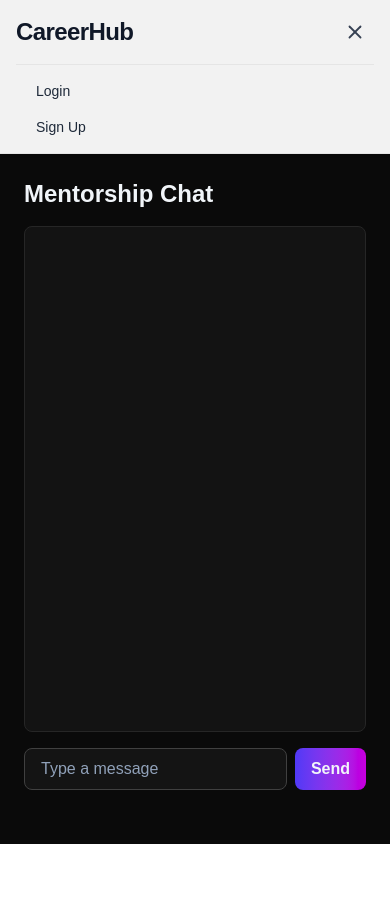
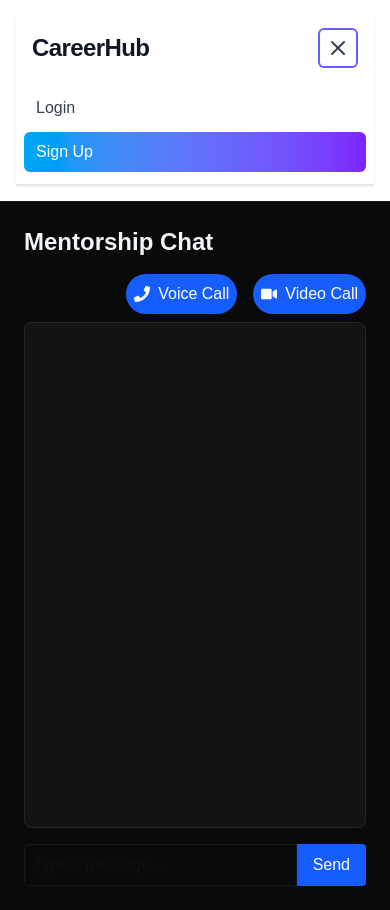
Before and after one commit to Sonusk4/major-2, a Next.js app: page /chat/1 in a window 390 px wide. Both pictures are taken after a click on the button 355 px from the left and 32 px from the top of the page. Before the commit the page ends 844 px from the top, so only its background shows below. Built offline with nearby package versions, Linux system fonts and the light colour scheme.

Commit message:
video call

```diff
--- a/package.json
+++ b/package.json
@@ -13,6 +13,7 @@
   },
   "dependencies": {
     "@google/generative-ai": "^0.24.1",
+    "@jitsi/react-sdk": "^1.4.4",
     "@react-three/drei": "^10.7.6",
     "@react-three/fiber": "^9.3.0",
     "@swc/helpers": "^0.5.17",
@@ -25,6 +26,9 @@
     "next": "15.4.2",
     "react": "19.1.0",
     "react-dom": "19.1.0",
+    "react-icons": "^5.5.0",
+    "socket.io": "^4.8.1",
+    "socket.io-client": "^4.8.1",
     "three": "^0.180.0"
   },
   "devDependencies": {
--- a/src/app/chat/[mentorshipId]/page.js
+++ b/src/app/chat/[mentorshipId]/page.js
@@ -1,8 +1,9 @@
 'use client';
 
 import { useEffect, useRef, useState } from 'react';
-import { useParams } from 'next/navigation';
+import { useParams, useRouter } from 'next/navigation';
 import Navbar from '@/components/Navbar';
+import { FaVideo, FaPhone } from 'react-icons/fa';
 
 export default function ChatPage() {
   const routeParams = useParams();
@@ -19,6 +20,17 @@ export default function ChatPage() {
   const [menteeId, setMenteeId] = useState(null);
   const bottomRef = useRef(null);
   const containerRef = useRef(null);
+  const router = useRouter();
+
+  const handleVideoCall = () => {
+  const roomName = `mentorship-${mentorshipId}-${Date.now()}`;
+  router.push(`/video-call/${roomName}`);
+};
+
+  const handleVoiceCall = () => {
+    // Implement voice call functionality
+    router.push(`/voice-call/${mentorshipId}`);
+  };
 
   const scrollToBottom = () => {
     bottomRef.current?.scrollIntoView({ behavior: 'smooth' });
@@ -140,9 +152,27 @@ export default function ChatPage() {
 
   return (
     <div className="min-h-screen bg-neutral-950">
+      <div className="flex justify-between items-center p-4 bg-white border-b">
         <Navbar />
+      </div>
       <div className="max-w-3xl mx-auto px-6 py-6">
         <h1 className="text-2xl font-bold text-slate-100 mb-4">Mentorship Chat</h1>
+        <div className="flex justify-end space-x-4 mb-2">
+            <button
+              onClick={handleVoiceCall}
+              className="p-2 rounded-full bg-blue-600 text-white hover:bg-blue-700 transition-colors flex items-center gap-2"
+              title="Voice Call"
+            >
+              <FaPhone /> <span>Voice Call</span>
+            </button>
+            <button
+              onClick={handleVideoCall}
+              className="p-2 rounded-full bg-blue-600 text-white hover:bg-blue-700 transition-colors flex items-center gap-2"
+              title="Video Call"
+            >
+              <FaVideo /> <span>Video Call</span>
+            </button>
+          </div>
         <div ref={containerRef} className="relative h-[60vh] overflow-y-auto rounded-lg border border-neutral-800 bg-neutral-900/70 p-4">
           {loading ? (
             <div className="text-slate-300">Loading...</div>
@@ -220,22 +250,25 @@ export default function ChatPage() {
           )}
           <div ref={bottomRef} />
         </div>
-        <div className="mt-4 flex gap-2">
+        <div className="mt-4">
+          <div className="flex">
             <input
               type="text"
               value={input}
               onChange={(e) => setInput(e.target.value)}
-            placeholder="Type a message"
-            className="flex-1 px-4 py-2 rounded-lg border border-neutral-700 bg-neutral-900/80 text-white placeholder-slate-400"
+              onKeyPress={(e) => e.key === 'Enter' && sendMessage()}
+              placeholder="Type a message..."
+              className="flex-1 p-2 border rounded-l focus:outline-none focus:ring-2 focus:ring-blue-500"
             />
             <button
               onClick={sendMessage}
-            className="px-4 py-2 rounded-lg font-semibold text-slate-100 bg-gradient-to-r from-indigo-600 to-fuchsia-600"
+              className="bg-blue-600 text-white px-4 py-2 rounded-r hover:bg-blue-700 focus:outline-none focus:ring-2 focus:ring-blue-500"
             >
               Send
             </button>
           </div>
         </div>
       </div>
+    </div>
   );
 }
--- /dev/null
+++ b/src/app/video-call/[roomId]/page.js
@@ -0,0 +1,85 @@
+'use client';
+
+import { useEffect, useRef } from 'react';
+import { useParams, useRouter } from 'next/navigation';
+import { JitsiMeeting } from '@jitsi/react-sdk';
+import { FaArrowLeft } from 'react-icons/fa';
+import { jitsiConfig } from '@/config/jitsi';
+
+export default function VideoCallPage() {
+  const router = useRouter();
+  const params = useParams();
+  const roomId = params.roomId;
+  const apiRef = useRef();
+
+  const handleApiReady = (api) => {
+    apiRef.current = api;
+    api.addListener('readyToClose', () => {
+      router.push('/');
+    });
+  };
+
+  return (
+    <div className="min-h-screen bg-gray-900">
+      <div className="p-4 bg-gray-800 flex items-center">
+        <button
+          onClick={() => router.back()}
+          className="text-white p-2 rounded-full hover:bg-gray-700 mr-4"
+          title="Back to chat"
+        >
+          <FaArrowLeft className="w-5 h-5" />
+        </button>
+        <h1 className="text-xl font-semibold text-white">Video Call</h1>
+      </div>
+
+      <div className="h-[calc(100vh-64px)] w-full">
+        <JitsiMeeting
+          roomName={roomId}
+          configOverwrite={{
+            ...jitsiConfig,
+            startWithAudioMuted: false,
+            startWithVideoMuted: false,
+            disableModeratorIndicator: true,
+            startScreenSharing: false,
+            enableEmailInStats: false,
+            enableWelcomePage: false,
+            enableClosePage: false,
+            prejoinPageEnabled: false,
+            disableSelfView: false,
+            toolbarButtons: [
+              'microphone', 'camera', 'closedcaptions', 'desktop', 'fullscreen',
+              'fodeviceselection', 'hangup', 'profile', 'chat', 'recording',
+              'livestreaming', 'etherpad', 'sharedvideo', 'settings', 'raisehand',
+              'videoquality', 'filmstrip', 'invite', 'feedback', 'stats', 'shortcuts',
+              'tileview', 'videobackgroundblur', 'download', 'mute-everyone', 'security'
+            ],
+          }}
+          interfaceConfigOverwrite={{
+            DISABLE_JOIN_LEAVE_NOTIFICATIONS: true,
+            SHOW_JITSI_WATERMARK: false,
+            SHOW_WATERMARK_FOR_GUESTS: false,
+            DEFAULT_BACKGROUND: '#f0f0f0',
+            INITIAL_TOOLBAR_TIMEOUT: 5000,
+            TOOLBAR_ALWAYS_VISIBLE: false,
+            SHOW_CHROME_EXTENSION_BANNER: false,
+            VIDEO_QUALITY_LABEL_DISABLED: true,
+            MOBILE_APP_PROMO: false,
+            HIDE_INVITE_MORE_HEADER: true,
+            DISPLAY_WELCOME_PAGE_CONTENT: false,
+            DISPLAY_WELCOME_PAGE_TOOLBAR_ADDITIONAL_CONTENT: false,
+            APP_NAME: 'CareerHub',
+            NATIVE_APP_NAME: 'CareerHub',
+          }}
+          getIFrameRef={(iframeRef) => {
+            if (iframeRef) {
+              iframeRef.style.height = '100%';
+              iframeRef.style.width = '100%';
+            }
+          }}
+          onApiReady={(api) => handleApiReady(api)}
+          onReadyToClose={() => router.push('/')}
+        />
+      </div>
+    </div>
+  );
+}
--- a/src/components/Navbar.js
+++ b/src/components/Navbar.js
@@ -35,16 +35,18 @@ export default function Navbar() {
   };
 
   return (
-    <nav className="bg-white/95 backdrop-blur border-b border-neutral-200 shadow-sm">
-      <div className="max-w-7xl mx-auto px-4 sm:px-6 lg:px-8">
-        <div className="flex items-center justify-between h-16">
+   <nav className="bg-white/95 backdrop-blur border-b border-neutral-200 shadow-sm w-full">
+  <div className="w-full px-4 sm:px-6 lg:px-8">
+    <div className="flex items-center justify-between h-16 w-full">
+      {/* CareerHub Logo - Left Side */}
       <div className="flex-shrink-0">
         <Link href="/" className="text-2xl font-extrabold tracking-tight text-gray-900">
           CareerHub
         </Link>
       </div>
-          {/* Desktop links */}
-          <div className="hidden sm:flex items-center gap-2">
+
+      {/* Navigation Links - Right Side */}
+      <div className="hidden sm:flex items-center justify-end flex-1 gap-2">
         {isLoggedIn ? (
           <>
             <Link href="/projects" className="relative px-3 py-2 rounded-md text-sm font-medium text-gray-800 transition-colors transform transition-transform duration-150 group hover:scale-105">
@@ -96,47 +98,80 @@ export default function Navbar() {
         )}
       </div>
 
-          {/* Mobile kebab menu */}
+      {/* Mobile menu button */}
       <div className="sm:hidden flex items-center">
         <button
-              aria-label="Open menu"
-              className="p-2 rounded-md text-gray-700 hover:bg-gray-100 active:bg-gray-200"
-              onClick={() => setIsMobileOpen((o) => !o)}
+          onClick={() => setIsMobileOpen(!isMobileOpen)}
+          className="inline-flex items-center justify-center p-2 rounded-md text-gray-700 hover:text-gray-900 hover:bg-gray-100 focus:outline-none focus:ring-2 focus:ring-inset focus:ring-indigo-500"
         >
-              {isMobileOpen ? <X size={22} /> : <MoreVertical size={22} />}
+          {isMobileOpen ? <X className="block h-6 w-6" /> : <MoreVertical className="block h-6 w-6" />}
         </button>
       </div>
     </div>
+  </div>
 
-        {/* Mobile dropdown */}
+  {/* Mobile menu */}
   {isMobileOpen && (
-          <div className="sm:hidden border-t border-neutral-200 py-2 animate-fade-in">
-            <div className="flex flex-col px-2">
+    <div className="sm:hidden">
+      <div className="px-2 pt-2 pb-3 space-y-1">
         {isLoggedIn ? (
           <>
-                  <Link href="/projects" onClick={() => setIsMobileOpen(false)} className="px-3 py-2 rounded-md text-sm text-gray-800 hover:bg-gray-100">Projects</Link>
-                  <Link href="/profile" onClick={() => setIsMobileOpen(false)} className="px-3 py-2 rounded-md text-sm text-gray-800 hover:bg-gray-100">My Profile</Link>
-                  <Link href="/my-applications" onClick={() => setIsMobileOpen(false)} className="px-3 py-2 rounded-md text-sm text-gray-800 hover:bg-gray-100">My Applications</Link>
-                  <Link href="/resume-analyzer" onClick={() => setIsMobileOpen(false)} className="px-3 py-2 rounded-md text-sm text-gray-800 hover:bg-gray-100">Resume Analyzer</Link>
-                  <Link href="/interview-practice" onClick={() => setIsMobileOpen(false)} className="px-3 py-2 rounded-md text-sm text-gray-800 hover:bg-gray-100">Interview Practice</Link>
+            <Link href="/projects" onClick={() => setIsMobileOpen(false)} className="block px-3 py-2 rounded-md text-base font-medium text-gray-700 hover:text-gray-900 hover:bg-gray-50">
+              Projects
+            </Link>
+            <Link href="/profile" onClick={() => setIsMobileOpen(false)} className="block px-3 py-2 rounded-md text-base font-medium text-gray-700 hover:text-gray-900 hover:bg-gray-50">
+              My Profile
+            </Link>
+            <Link href="/my-applications" onClick={() => setIsMobileOpen(false)} className="block px-3 py-2 rounded-md text-base font-medium text-gray-700 hover:text-gray-900 hover:bg-gray-50">
+              My Applications
+            </Link>
+            <Link href="/resume-analyzer" onClick={() => setIsMobileOpen(false)} className="block px-3 py-2 rounded-md text-base font-medium text-gray-700 hover:text-gray-900 hover:bg-gray-50">
+              Resume Analyzer
+            </Link>
+            <Link href="/interview-practice" onClick={() => setIsMobileOpen(false)} className="block px-3 py-2 rounded-md text-base font-medium text-gray-700 hover:text-gray-900 hover:bg-gray-50">
+              Interview Practice
+            </Link>
             {role === 'developer' && (
-                    <Link href="/developer-dashboard" onClick={() => setIsMobileOpen(false)} className="px-3 py-2 rounded-md text-sm text-gray-800 hover:bg-gray-100">Developer Dashboard</Link>
+              <Link href="/developer-dashboard" onClick={() => setIsMobileOpen(false)} className="block px-3 py-2 rounded-md text-base font-medium text-gray-700 hover:text-gray-900 hover:bg-gray-50">
+                Developer Dashboard
+              </Link>
             )}
             {role === 'cofounder' && (
-                    <Link href="/dashboard" onClick={() => setIsMobileOpen(false)} className="px-3 py-2 rounded-md text-sm text-gray-800 hover:bg-gray-100">Co-founder Dashboard</Link>
+              <Link href="/dashboard" onClick={() => setIsMobileOpen(false)} className="block px-3 py-2 rounded-md text-base font-medium text-gray-700 hover:text-gray-900 hover:bg-gray-50">
+                Co-founder Dashboard
+              </Link>
             )}
-                  <button onClick={handleLogout} className="mt-1 mx-2 bg-red-600 text-white px-3 py-2 rounded-md text-sm">Logout</button>
+            <button
+              onClick={() => {
+                handleLogout();
+                setIsMobileOpen(false);
+              }}
+              className="w-full text-left block px-3 py-2 rounded-md text-base font-medium text-red-600 hover:text-red-800 hover:bg-red-50"
+            >
+              Logout
+            </button>
           </>
         ) : (
           <>
-                  <Link href="/login" onClick={() => setIsMobileOpen(false)} className="px-3 py-2 rounded-md text-sm text-gray-800 hover:bg-gray-100">Login</Link>
-                  <Link href="/signup" onClick={() => setIsMobileOpen(false)} className="px-3 py-2 rounded-md text-sm text-gray-800 hover:bg-gray-100">Sign Up</Link>
+            <Link
+              href="/login"
+              onClick={() => setIsMobileOpen(false)}
+              className="block px-3 py-2 rounded-md text-base font-medium text-gray-700 hover:text-gray-900 hover:bg-gray-50"
+            >
+              Login
+            </Link>
+            <Link
+              href="/signup"
+              onClick={() => setIsMobileOpen(false)}
+              className="block px-3 py-2 rounded-md text-base font-medium text-white bg-gradient-to-r from-sky-500 to-violet-600 hover:from-sky-400 hover:to-violet-500"
+            >
+              Sign Up
+            </Link>
           </>
         )}
       </div>
     </div>
   )}
-      </div>
 </nav>
   );
 }
--- /dev/null
+++ b/src/config/jitsi.js
@@ -0,0 +1,6 @@
+export const jitsiConfig = {
+  serviceUrl: 'https://meet.jit.si',
+  // Add your Jitsi Meet domain if using a self-hosted instance
+  // serviceUrl: 'https://your-jitsi-domain.com',
+  // jwt: 'your_jwt_token', // If using JWT authentication
+};
```
Also changed, not shown: 1 other file (tests, documents, lock files or other folders). Lines whose indentation alone changed are shown as unchanged.
